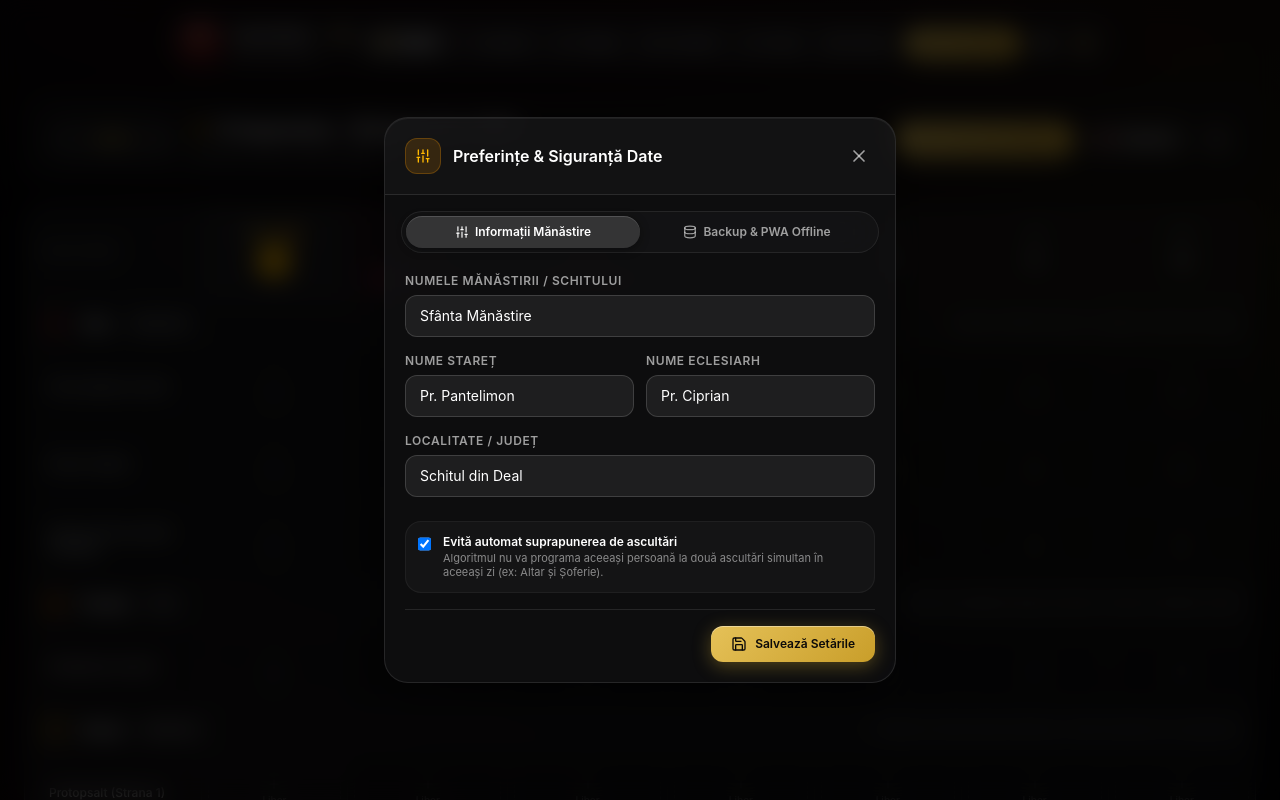
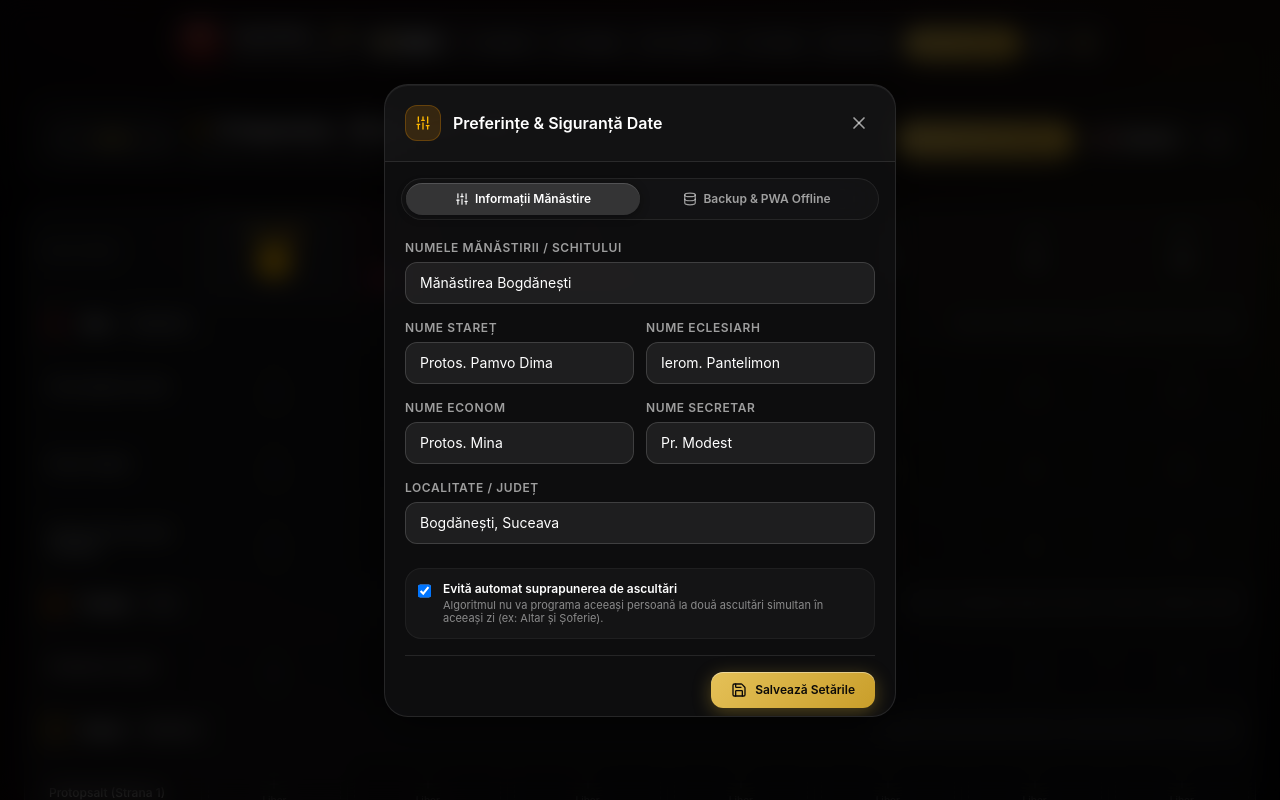
Before and after one commit to almeueste777-ops/graphic, a React (Vite) app: page / in a window 1280 px wide. Both pictures are taken after a click on the button 1044 px from the left and 43 px from the top of the page. Shown: the top 800 px of the page. Built offline with nearby package versions, Linux system fonts and the light colour scheme; a web font is replaced by a local one.

Commit message:
feat: configure Manastirea Bogdanesti leadership and Fr. Ioan permanent helper at Strana

```diff
--- a/src/components/BackupModal.tsx
+++ b/src/components/BackupModal.tsx
@@ -36,6 +36,8 @@ export const BackupModal: React.FC<BackupModalProps> = ({
   const [monasteryName, setMonasteryName] = useState(settings.monasteryName);
   const [abbotName, setAbbotName] = useState(settings.abbotName);
   const [ecclesiarchName, setEcclesiarchName] = useState(settings.ecclesiarchName);
+  const [economName, setEconomName] = useState(settings.economName || 'Protos. Mina');
+  const [secretaryName, setSecretaryName] = useState(settings.secretaryName || 'Pr. Modest');
   const [location, setLocation] = useState(settings.location);
   const [avoidDouble, setAvoidDouble] = useState(settings.autoAvoidDoubleBooking);
 
@@ -44,11 +46,13 @@ export const BackupModal: React.FC<BackupModalProps> = ({
   const handleSaveSettings = (e: React.FormEvent) => {
     e.preventDefault();
     setSettings({
-      monasteryName: monasteryName.trim() || 'Mănăstirea',
-      abbotName: abbotName.trim() || 'Stareț',
-      ecclesiarchName: ecclesiarchName.trim() || 'Eclesiarh',
+      monasteryName: monasteryName.trim() || 'Mănăstirea Bogdănești',
+      abbotName: abbotName.trim() || 'Protos. Pamvo Dima',
+      ecclesiarchName: ecclesiarchName.trim() || 'Ierom. Pantelimon',
+      economName: economName.trim() || 'Protos. Mina',
+      secretaryName: secretaryName.trim() || 'Pr. Modest',
       location: location.trim(),
-      weekStartDay: 1,
+      weekStartDay: settings.weekStartDay ?? 6,
       autoAvoidDoubleBooking: avoidDouble,
     });
     setFeedbackMsg({ text: 'Setările au fost salvate cu succes!', isError: false });
@@ -177,6 +181,31 @@ export const BackupModal: React.FC<BackupModalProps> = ({
                 </div>
               </div>
 
+              <div className="grid grid-cols-1 sm:grid-cols-2 gap-3">
+                <div>
+                  <label className="text-xs font-semibold uppercase tracking-wider text-white/60 mb-1.5 block">
+                    Nume Econom
+                  </label>
+                  <input
+                    type="text"
+                    value={economName}
+                    onChange={e => setEconomName(e.target.value)}
+                    className="w-full px-3.5 py-2.5 rounded-xl bg-white/[0.07] border border-white/15 text-sm text-white focus:outline-none focus:border-amber-400 focus:bg-white/[0.1] transition-all"
+                  />
+                </div>
+                <div>
+                  <label className="text-xs font-semibold uppercase tracking-wider text-white/60 mb-1.5 block">
+                    Nume Secretar
+                  </label>
+                  <input
+                    type="text"
+                    value={secretaryName}
+                    onChange={e => setSecretaryName(e.target.value)}
+                    className="w-full px-3.5 py-2.5 rounded-xl bg-white/[0.07] border border-white/15 text-sm text-white focus:outline-none focus:border-amber-400 focus:bg-white/[0.1] transition-all"
+                  />
+                </div>
+              </div>
+
               <div>
                 <label className="text-xs font-semibold uppercase tracking-wider text-white/60 mb-1.5 block">
                   Localitate / Județ
--- a/src/services/scheduler.ts
+++ b/src/services/scheduler.ts
@@ -298,8 +298,13 @@ export function generateSchedule({
             // Protopsalt 1: Glichentie, Ciprian, Mina, Avacum
             qualified = qualified.filter(p => ['p_glichentie', 'p_ciprian', 'p_mina', 'p_avacum'].includes(p.id) || p.skills.includes('strana'));
           } else if (role.id === 'strana_ajutor') {
-            // Strana 2 / Cititor: Avacum, Fr. Ioan, Damaschin
+            // Strana 2 / Cititor: Fr. Ioan este ajutor permanent la Strană!
+            const frIoan = activePersons.find(p => p.id === 'p_ioan');
+            if (frIoan) {
+              qualified = [frIoan, ...activePersons.filter(p => p.id !== 'p_ioan' && (p.skills.includes('strana_ajutor') || ['p_avacum', 'p_damaschin'].includes(p.id)))];
+            } else {
               qualified = activePersons.filter(p => p.skills.includes('strana_ajutor') || ['p_avacum', 'p_ioan', 'p_damaschin'].includes(p.id));
+            }
           } else if (role.id === 'paracliser_principal') {
             // Paracliser: Arghir, Ciprian, Modest, Avacum
             qualified = activePersons.filter(p => p.skills.includes('paracliserie') && ['p_arghir', 'p_ciprian', 'p_modest', 'p_avacum'].includes(p.id));
@@ -311,12 +316,27 @@ export function generateSchedule({
           }
 
           // Sort by fewest total assignments (fair share)
-          const sortedCandidates = [...qualified].sort((a, b) => {
+          let sortedCandidates = [...qualified].sort((a, b) => {
             return getAssignmentCount(a.id, newAssignments) - getAssignmentCount(b.id, newAssignments);
           });
 
+          // Permanent role check: Fr. Ioan is permanent helper for strana_ajutor
+          if (role.id === 'strana_ajutor') {
+            const frIoan = qualified.find(p => p.id === 'p_ioan');
+            if (frIoan) {
+              sortedCandidates = [frIoan, ...sortedCandidates.filter(c => c.id !== 'p_ioan')];
+            }
+          }
+
           // Pick the best candidate available for the whole week or substitute when absent
           let primaryCandidate: Person | null = null;
+
+          // Fr. Ioan is permanent helper for strana_ajutor
+          if (role.id === 'strana_ajutor') {
+            primaryCandidate = activePersons.find(p => p.id === 'p_ioan') || null;
+          }
+
+          if (!primaryCandidate) {
             for (const cand of sortedCandidates) {
               const hasConflict = days.some(day => {
                 const dateStr = format(day, 'yyyy-MM-dd');
@@ -329,6 +349,7 @@ export function generateSchedule({
               if (!hasConflict) {
                 primaryCandidate = cand;
                 break;
+              }
             }
           }
 
--- a/src/store/monasteryStore.ts
+++ b/src/store/monasteryStore.ts
@@ -1,12 +1,12 @@
 import { useState, useEffect } from 'react';
 import type { Person, Module, Absence, SubstitutionRule, ScheduleAssignment, MonasterySettings } from '../types';
 
-const STORAGE_KEY_PERSONS = 'graphic_monastery_persons_v2';
-const STORAGE_KEY_MODULES = 'graphic_monastery_modules_v2';
-const STORAGE_KEY_ABSENCES = 'graphic_monastery_absences_v2';
-const STORAGE_KEY_RULES = 'graphic_monastery_rules_v2';
-const STORAGE_KEY_SCHEDULE = 'graphic_monastery_schedule_v2';
-const STORAGE_KEY_SETTINGS = 'graphic_monastery_settings_v2';
+const STORAGE_KEY_PERSONS = 'graphic_monastery_persons_v3';
+const STORAGE_KEY_MODULES = 'graphic_monastery_modules_v3';
+const STORAGE_KEY_ABSENCES = 'graphic_monastery_absences_v3';
+const STORAGE_KEY_RULES = 'graphic_monastery_rules_v3';
+const STORAGE_KEY_SCHEDULE = 'graphic_monastery_schedule_v3';
+const STORAGE_KEY_SETTINGS = 'graphic_monastery_settings_v3';
 
 export const DEFAULT_MODULES: Module[] = [
   {
@@ -42,7 +42,7 @@ export const DEFAULT_MODULES: Module[] = [
     description: 'Cântarea la strană, tipicul bisericesc, citirea Ceasurilor și a Apostolului',
     roles: [
       { id: 'strana_psalt', name: 'Protopsalt (Strana 1)', requiredCount: 1 },
-      { id: 'strana_ajutor', name: 'Ajutor / Cititor (Strana 2)', requiredCount: 1 }
+      { id: 'strana_ajutor', name: 'Ajutor Permanent / Cititor (Strana 2)', requiredCount: 1 }
     ]
   },
   {
@@ -71,13 +71,31 @@ export const DEFAULT_MODULES: Module[] = [
 
 export const DEFAULT_PERSONS: Person[] = [
   {
+    id: 'p_pamvo',
+    name: 'Protos. Pamvo Dima',
+    rank: 'Protosinghel',
+    skills: ['altar', 'predica'],
+    active: true,
+    colorTag: '#7f1d1d',
+    notes: 'Starețul Mănăstirii Bogdănești. Slujitor Altar & Predică la praznice și hramuri.',
+  },
+  {
     id: 'p_pantelimon',
-    name: 'Pr. Pantelimon',
+    name: 'Ierom. Pantelimon',
     rank: 'Ieromonah',
     skills: ['altar', 'predica'],
     active: true,
     colorTag: '#8b1d24',
-    notes: 'Preot slujitor Altar & Predică la sărbători mari.',
+    notes: 'Eclesiarhul Mănăstirii Bogdănești. Preot slujitor Altar & Predică.',
+  },
+  {
+    id: 'p_mina',
+    name: 'Protos. Mina',
+    rank: 'Protosinghel',
+    skills: ['altar', 'strana', 'predica'],
+    active: true,
+    colorTag: '#047857',
+    notes: 'Economul Mănăstirii Bogdănești. Preot slujitor Altar, Protopsalt Strană 1, Predică la praznice.',
   },
   {
     id: 'p_avacum',
@@ -87,15 +105,6 @@ export const DEFAULT_PERSONS: Person[] = [
     active: true,
     colorTag: '#b45309',
     notes: 'Slujitor Altar, Strană 1 & 2, Paracliserie, Șoferie, Predică la sărbători mari.',
-  },
-  {
-    id: 'p_mina',
-    name: 'Pr. Mina',
-    rank: 'Ieromonah',
-    skills: ['altar', 'strana', 'predica'],
-    active: true,
-    colorTag: '#047857',
-    notes: 'Preot slujitor Altar, Protopsalt Strană 1, Predică la praznice împărătești & mari.',
   },
   {
     id: 'p_sebastian',
@@ -132,7 +141,7 @@ export const DEFAULT_PERSONS: Person[] = [
     skills: ['altar', 'paracliserie', 'soferie', 'predica'],
     active: true,
     colorTag: '#7c3aed',
-    notes: 'Diacon la Altar, Șofer, Paracliserie, Predică (sâmbete & sărbători de sfinți).',
+    notes: 'Secretarul Mănăstirii Bogdănești. Diacon la Altar, Șofer, Paracliserie, Predică.',
   },
   {
     id: 'p_petru',
@@ -154,13 +163,22 @@ export const DEFAULT_PERSONS: Person[] = [
     notes: 'Protopsalt de bază la Strană 1.',
   },
   {
+    id: 'p_ioan',
+    name: 'Fr. Ioan',
+    rank: 'Frate',
+    skills: ['strana_ajutor', 'soferie'],
+    active: true,
+    colorTag: '#16a34a',
+    notes: 'Ajutor permanent la Strană (Strana 2 / Cititor Ceasuri & Apostol) și Șofer.',
+  },
+  {
     id: 'p_damaschin',
     name: 'Pr. Damaschin',
     rank: 'Ieromonah',
     skills: ['strana_ajutor'],
     active: true,
     colorTag: '#475569',
-    notes: 'Ajutor la Strană (Strana 2 / Cititor Ceasuri, Apostol).',
+    notes: 'Ajutor la Strană (înlocuitor Strana 2 / Cititor Ceasuri, Apostol).',
   },
   {
     id: 'p_arghir',
@@ -179,15 +197,6 @@ export const DEFAULT_PERSONS: Person[] = [
     active: true,
     colorTag: '#2563eb',
     notes: 'Șofer de bază al mănăstirii.',
-  },
-  {
-    id: 'p_ioan',
-    name: 'Fr. Ioan',
-    rank: 'Frate',
-    skills: ['strana_ajutor', 'soferie'],
-    active: true,
-    colorTag: '#16a34a',
-    notes: 'Ajutor Strană (Strana 2) și Șofer.',
   },
 ];
 
@@ -214,6 +223,13 @@ export const DEFAULT_RULES: SubstitutionRule[] = [
     notes: 'Dacă Pr. Glichentie este învoit, cântă Pr. Ciprian sau Pr. Mina.',
   },
   {
+    id: 'rule_strana_ajutor',
+    moduleId: 'strana',
+    targetPersonId: 'p_ioan',
+    substituteIds: ['p_avacum', 'p_damaschin'],
+    notes: 'Dacă Fr. Ioan (ajutor permanent la strană) este învoit, îl înlocuiește Pr. Avacum sau Pr. Damaschin.',
+  },
+  {
     id: 'rule_paracliserie',
     moduleId: 'paracliserie',
     targetPersonId: 'p_arghir',
@@ -230,10 +246,13 @@ export const DEFAULT_RULES: SubstitutionRule[] = [
 ];
 
 export const DEFAULT_SETTINGS: MonasterySettings = {
-  monasteryName: 'Sfânta Mănăstire',
-  abbotName: 'Pr. Pantelimon',
-  ecclesiarchName: 'Pr. Ciprian',
-  location: 'Schitul din Deal',
+  monasteryName: 'Mănăstirea Bogdănești',
+  monasterySubtitle: 'Arhiepiscopia Sucevei și Rădăuților',
+  abbotName: 'Protos. Pamvo Dima',
+  ecclesiarchName: 'Ierom. Pantelimon',
+  economName: 'Protos. Mina',
+  secretaryName: 'Pr. Modest',
+  location: 'Bogdănești, Suceava',
   weekStartDay: 6, // Sâmbătă seara începe rândul liturgic (practică monahală)
   autoAvoidDoubleBooking: true,
 };
--- a/src/types/index.ts
+++ b/src/types/index.ts
@@ -91,6 +91,8 @@ export interface MonasterySettings {
   monasterySubtitle?: string;
   abbotName: string;
   ecclesiarchName: string;
+  economName?: string;
+  secretaryName?: string;
   location: string;
   weekStartDay: 1 | 0 | 6; // 1 = Luni, 0 = Duminică, 6 = Sâmbătă (practică monahală)
   autoAvoidDoubleBooking: boolean; // cannot be in Altar and Strana or Driving on same day/service
```
Also changed, not shown: src/components/PrintableView.tsx (+27 -5 lines), 1 other file (tests, documents, lock files or other folders). Lines whose indentation alone changed are shown as unchanged.
